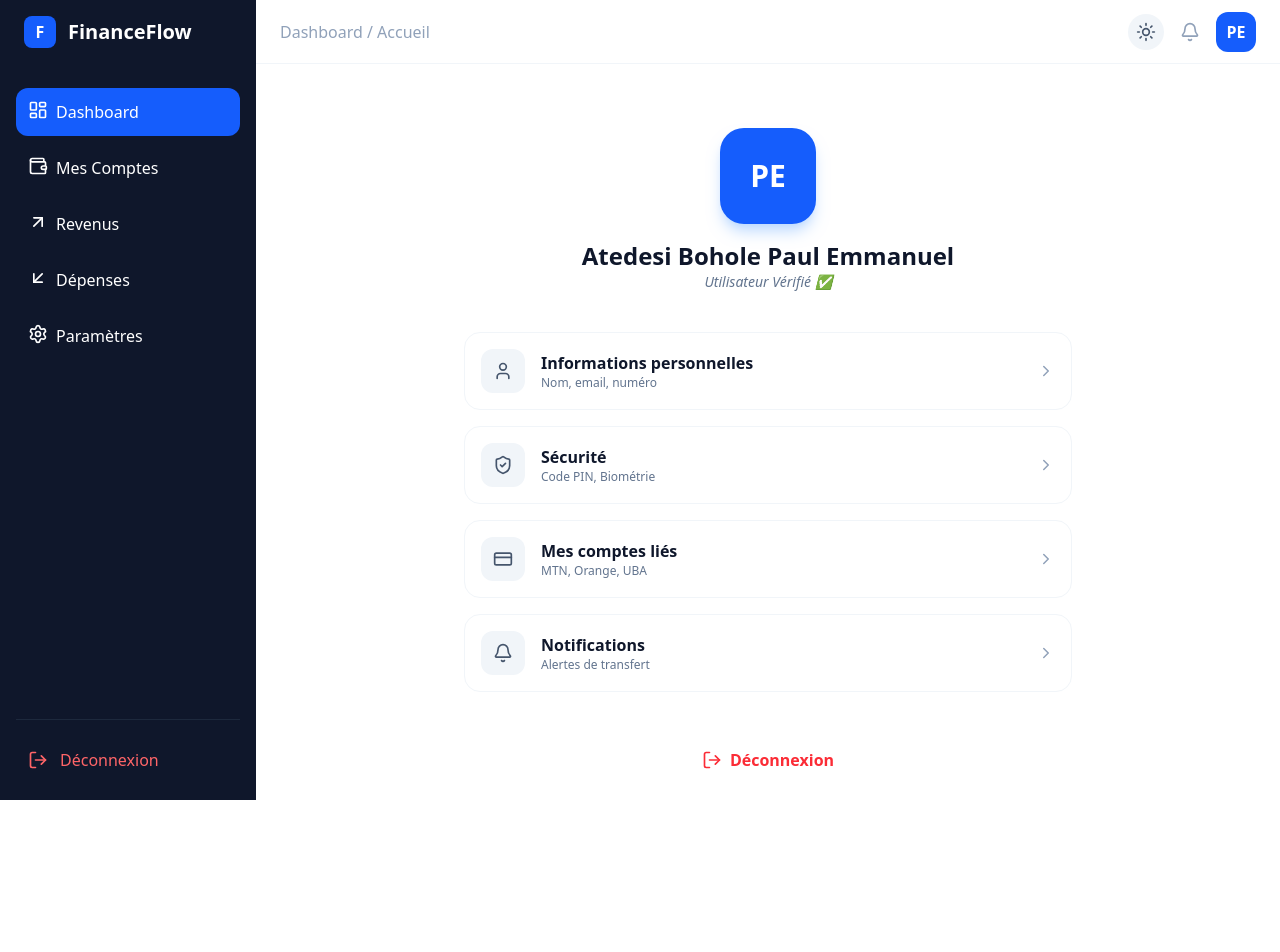
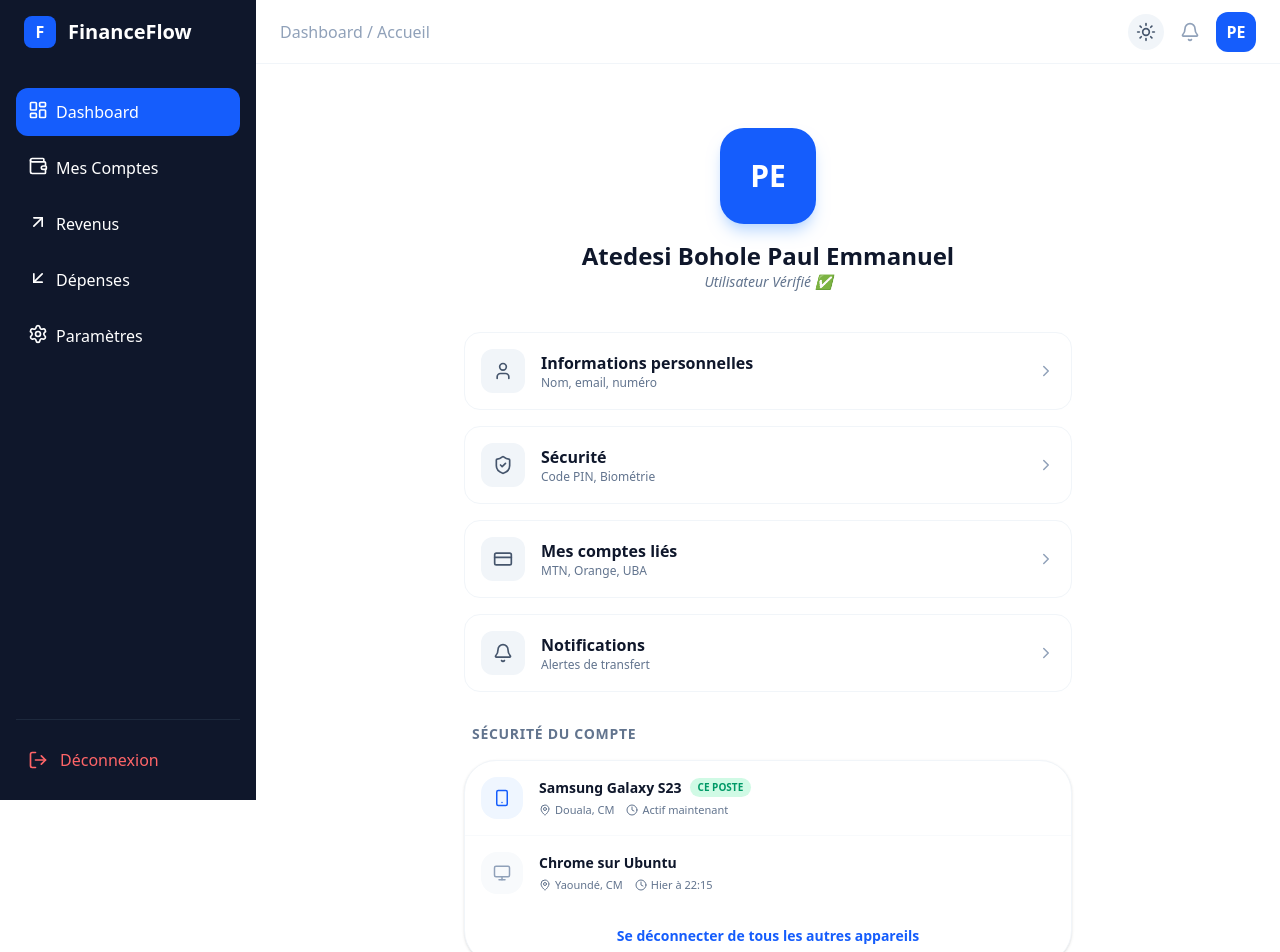
Before and after one commit to atedesi22/FinanceFlow-Dashboard, a React (Vite) app: page /profile in a window 1280 px wide. Shown: the top 952 px of the page. Before the commit the page ends 852 px from the top, so only its background shows below. Built offline with nearby package versions, Linux system fonts and the light colour scheme.

Commit message:
securityanalytic section

```diff
--- /dev/null
+++ b/src/components/SecurityActivity.jsx
@@ -0,0 +1,66 @@
+import { Monitor, Smartphone, MapPin, Clock } from 'lucide-react';
+
+const SecurityActivity = () => {
+  const activities = [
+    {
+      device: "Samsung Galaxy S23",
+      location: "Douala, CM",
+      time: "Actif maintenant",
+      icon: <Smartphone size={18} />,
+      current: true
+    },
+    {
+      device: "Chrome sur Ubuntu",
+      location: "Yaoundé, CM",
+      time: "Hier à 22:15",
+      icon: <Monitor size={18} />,
+      current: false
+    },
+  ];
+
+  return (
+    <div className="mt-8">
+      <h3 className="text-sm font-bold text-slate-500 dark:text-slate-400 uppercase tracking-wider mb-4 px-2">
+        Sécurité du compte
+      </h3>
+      <div className="bg-white dark:bg-slate-800 rounded-[32px] border border-slate-100 dark:border-slate-700 overflow-hidden shadow-sm">
+        {activities.map((act, index) => (
+          <div
+            key={index}
+            className={`p-4 flex items-center justify-between ${index !== activities.length - 1 ? 'border-b border-slate-50 dark:border-slate-700' : ''}`}
+          >
+            <div className="flex items-center gap-4">
+              <div className={`p-3 rounded-2xl ${act.current ? 'bg-blue-50 text-blue-600 dark:bg-blue-900/30' : 'bg-slate-50 text-slate-400 dark:bg-slate-900'}`}>
+                {act.icon}
+              </div>
+              <div>
+                <div className="flex items-center gap-2">
+                  <p className="font-bold text-slate-900 dark:text-white text-sm">{act.device}</p>
+                  {act.current && (
+                    <span className="text-[10px] bg-emerald-100 text-emerald-600 px-2 py-0.5 rounded-full font-bold uppercase">
+                      Ce poste
+                    </span>
+                  )}
+                </div>
+                <div className="flex items-center gap-3 mt-1">
+                  <span className="flex items-center gap-1 text-[11px] text-slate-500">
+                    <MapPin size={12} /> {act.location}
+                  </span>
+                  <span className="flex items-center gap-1 text-[11px] text-slate-500">
+                    <Clock size={12} /> {act.time}
+                  </span>
+                </div>
+              </div>
+            </div>
+          </div>
+        ))}
+
+        <button className="w-full p-4 text-sm text-blue-600 font-semibold hover:bg-blue-50 dark:hover:bg-blue-900/20 transition-colors">
+          Se déconnecter de tous les autres appareils
+        </button>
+      </div>
+    </div>
+  );
+};
+
+export default SecurityActivity;
--- a/src/components/SideBar.jsx
+++ b/src/components/SideBar.jsx
@@ -1,4 +1,5 @@
 import { LayoutDashboard, Wallet, ArrowUpRight, ArrowDownLeft, Settings, LogOut } from 'lucide-react';
+import { Link } from 'react-router-dom';
 
 const Sidebar = () => {
   const menuItems = [
@@ -22,10 +23,10 @@ const Sidebar = () => {
             key={index}
             className={`flex items-center gap-3 p-3 rounded-xl cursor-pointer transition-all mb-2 ${item.active ? 'bg-blue-600' : 'hover:bg-slate-800'}`}
           >
-            <a href={item.path} className='flex gap-2'>
+            <Link to={item.path} className='flex gap-2'>
               {item.icon}
             <span className="font-medium">{item.label}</span>
-            </a>
+            </Link>
 
           </div>
         ))}
--- a/src/pages/Profile.jsx
+++ b/src/pages/Profile.jsx
@@ -1,5 +1,6 @@
 import { Bell, ChevronRight, CreditCard, LogOut, ShieldCheck, User } from "lucide-react"
 import { useState } from "react";
+import SecurityActivity from "../components/SecurityActivity";
 
 
 
@@ -88,6 +89,7 @@ const Profile  = () => {
                 </div>
             )}
 
+                <SecurityActivity/>
 
                 <button className="w-full mt-10 flex items-center justify-center gap-2 p-4 text-red-500 font-bold hover:bg-red-50 dark:hover:bg-red-900/20 rounded-2xl transition-all">
                     <LogOut size={20}/>Déconnexion
```
